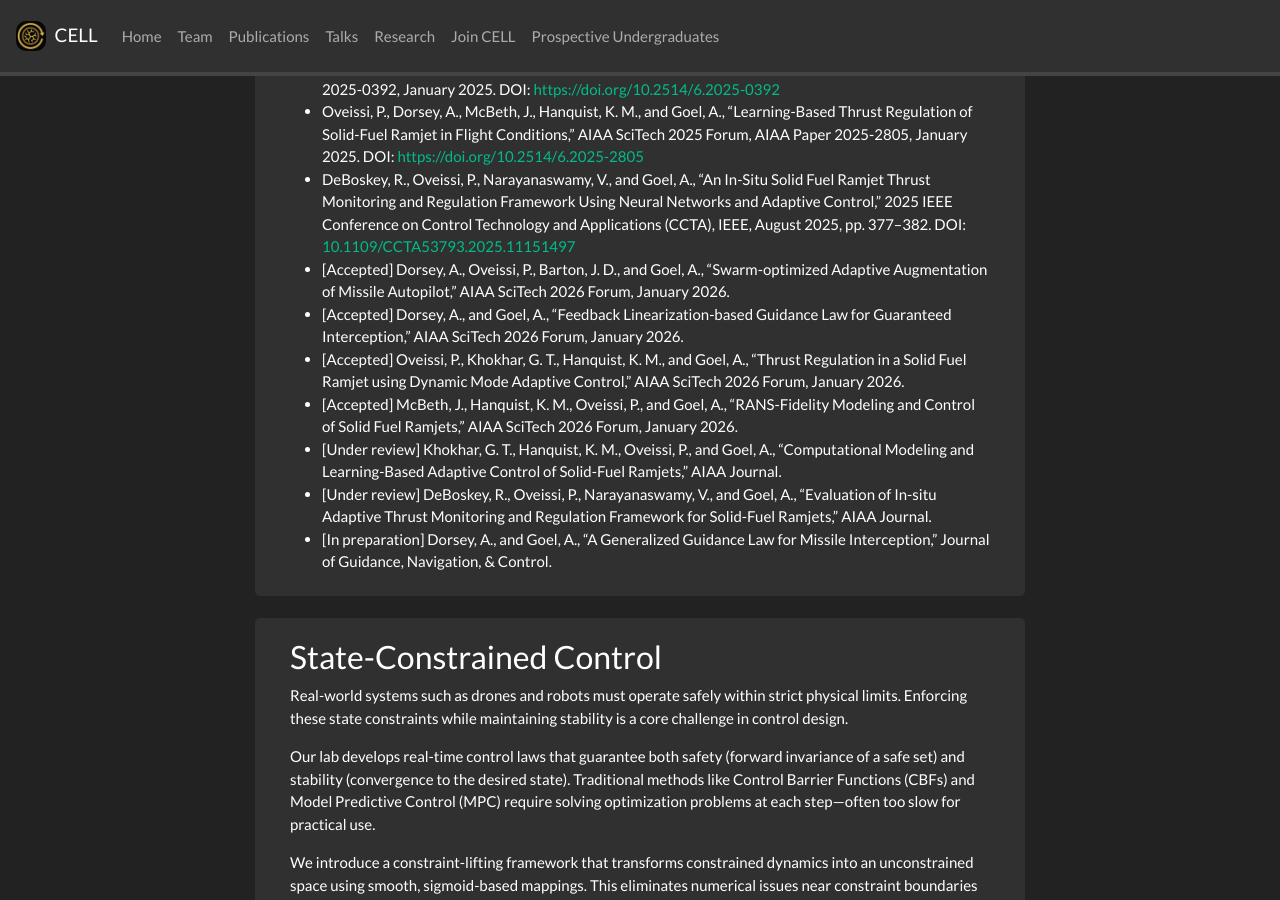
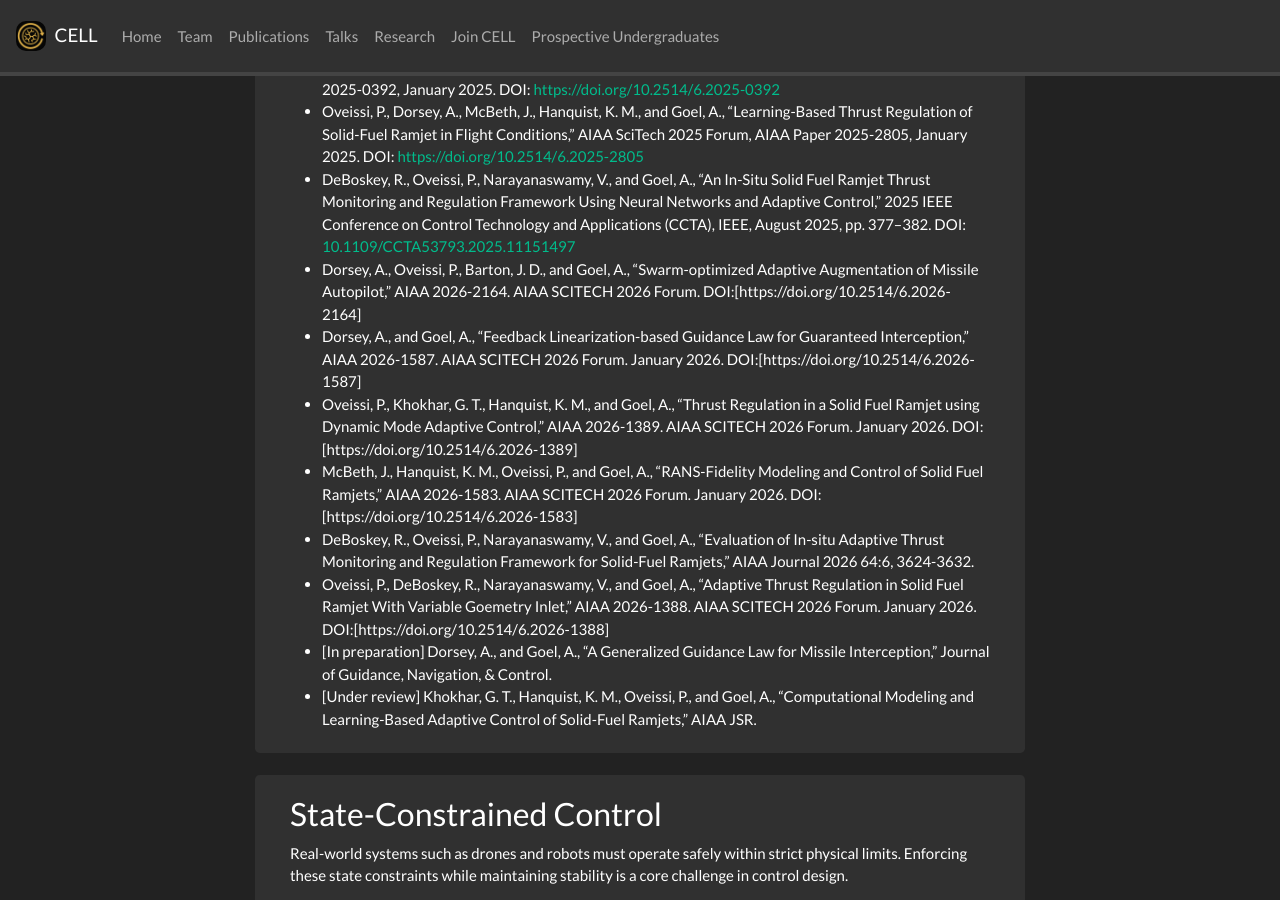
Before and after one commit to estimation-control-learning-laboratory/estimation-control-learning-laboratory.github.io, a Jekyll site: the page built from _pages/research.md, in a window 1280 px wide and 900 px high, scrolled down 1213 px. Built offline with Jekyll 4.4.1, drawn with Linux system fonts in a browser that asks for light colours; nearby versions of some CDN libraries; a style sheet for code colours, icons or effects is not loaded.

Commit message:
Revise research publication entries and add DOIs
Updated publication list with accepted and under review papers, including DOIs.

```diff
--- a/_pages/research.md
+++ b/_pages/research.md
@@ -71,13 +71,14 @@ The project aims to develop a learning-based adaptive control system for regulat
 - Khokhar, G. T., McBeth, J., Hanquist, K. M., Oveissi, P., and Goel, A., “Investigation of Solid Fuel Ramjets Using Analytical Theory and Computational Fluid Dynamics,” AIAA SciTech 2025 Forum, AIAA Paper 2025-0392, January 2025. DOI: [https://doi.org/10.2514/6.2025-0392](https://doi.org/10.2514/6.2025-0392)
 - Oveissi, P., Dorsey, A., McBeth, J., Hanquist, K. M., and Goel, A., “Learning-Based Thrust Regulation of Solid-Fuel Ramjet in Flight Conditions,” AIAA SciTech 2025 Forum, AIAA Paper 2025-2805, January 2025. DOI: [https://doi.org/10.2514/6.2025-2805](https://doi.org/10.2514/6.2025-2805)
 - DeBoskey, R., Oveissi, P., Narayanaswamy, V., and Goel, A., “An In-Situ Solid Fuel Ramjet Thrust Monitoring and Regulation Framework Using Neural Networks and Adaptive Control,” 2025 IEEE Conference on Control Technology and Applications (CCTA), IEEE, August 2025, pp. 377–382. DOI: [10.1109/CCTA53793.2025.11151497](10.1109/CCTA53793.2025.11151497)
-- [Accepted] Dorsey, A., Oveissi, P., Barton, J. D., and Goel, A., “Swarm-optimized Adaptive Augmentation of Missile Autopilot,” AIAA SciTech 2026 Forum, January 2026.
-- [Accepted] Dorsey, A., and Goel, A., “Feedback Linearization-based Guidance Law for Guaranteed Interception,” AIAA SciTech 2026 Forum, January 2026.
-- [Accepted] Oveissi, P., Khokhar, G. T., Hanquist, K. M., and Goel, A., “Thrust Regulation in a Solid Fuel Ramjet using Dynamic Mode Adaptive Control,” AIAA SciTech 2026 Forum, January 2026.
-- [Accepted] McBeth, J., Hanquist, K. M., Oveissi, P., and Goel, A., “RANS-Fidelity Modeling and Control of Solid Fuel Ramjets,” AIAA SciTech 2026 Forum, January 2026.
-- [Under review] Khokhar, G. T., Hanquist, K. M., Oveissi, P., and Goel, A., “Computational Modeling and Learning-Based Adaptive Control of Solid-Fuel Ramjets,” AIAA Journal.
-- [Under review] DeBoskey, R., Oveissi, P., Narayanaswamy, V., and Goel, A., “Evaluation of In-situ Adaptive Thrust Monitoring and Regulation Framework for Solid-Fuel Ramjets,” AIAA Journal.
+- Dorsey, A., Oveissi, P., Barton, J. D., and Goel, A., “Swarm-optimized Adaptive Augmentation of Missile Autopilot,” AIAA 2026-2164. AIAA SCITECH 2026 Forum. DOI:[https://doi.org/10.2514/6.2026-2164]
+- Dorsey, A., and Goel, A., "Feedback Linearization-based Guidance Law for Guaranteed Interception," AIAA 2026-1587. AIAA SCITECH 2026 Forum. January 2026. DOI:[https://doi.org/10.2514/6.2026-1587]
+- Oveissi, P., Khokhar, G. T., Hanquist, K. M., and Goel, A., “Thrust Regulation in a Solid Fuel Ramjet using Dynamic Mode Adaptive Control,” AIAA 2026-1389. AIAA SCITECH 2026 Forum. January 2026. DOI:[https://doi.org/10.2514/6.2026-1389]
+- McBeth, J., Hanquist, K. M., Oveissi, P., and Goel, A., “RANS-Fidelity Modeling and Control of Solid Fuel Ramjets,” AIAA 2026-1583. AIAA SCITECH 2026 Forum. January 2026. DOI:[https://doi.org/10.2514/6.2026-1583]
+- DeBoskey, R., Oveissi, P., Narayanaswamy, V., and Goel, A., “Evaluation of In-situ Adaptive Thrust Monitoring and Regulation Framework for Solid-Fuel Ramjets,” AIAA Journal 2026 64:6, 3624-3632.
+- Oveissi, P., DeBoskey, R., Narayanaswamy, V., and Goel, A., "Adaptive Thrust Regulation in Solid Fuel Ramjet With Variable Goemetry Inlet," AIAA 2026-1388. AIAA SCITECH 2026 Forum. January 2026. DOI:[https://doi.org/10.2514/6.2026-1388]
 - [In preparation] Dorsey, A., and Goel, A., “A Generalized Guidance Law for Missile Interception,” Journal of Guidance, Navigation, & Control.
+- [Under review] Khokhar, G. T., Hanquist, K. M., Oveissi, P., and Goel, A., “Computational Modeling and Learning-Based Adaptive Control of Solid-Fuel Ramjets,” AIAA JSR.
 
 </div>
 </div>
```
